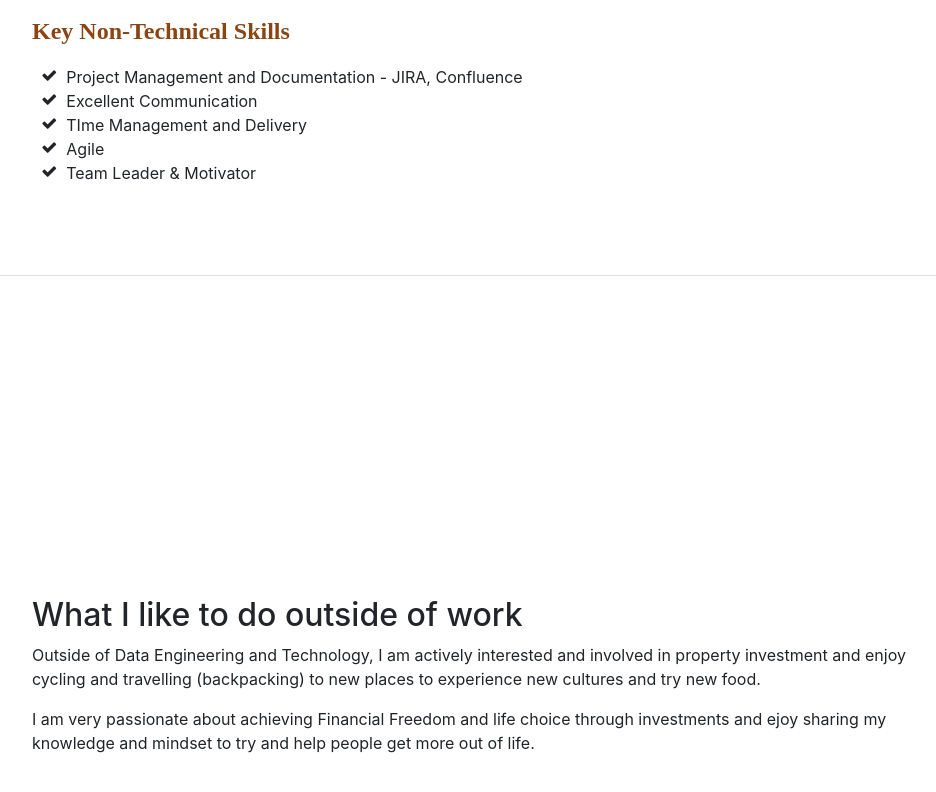
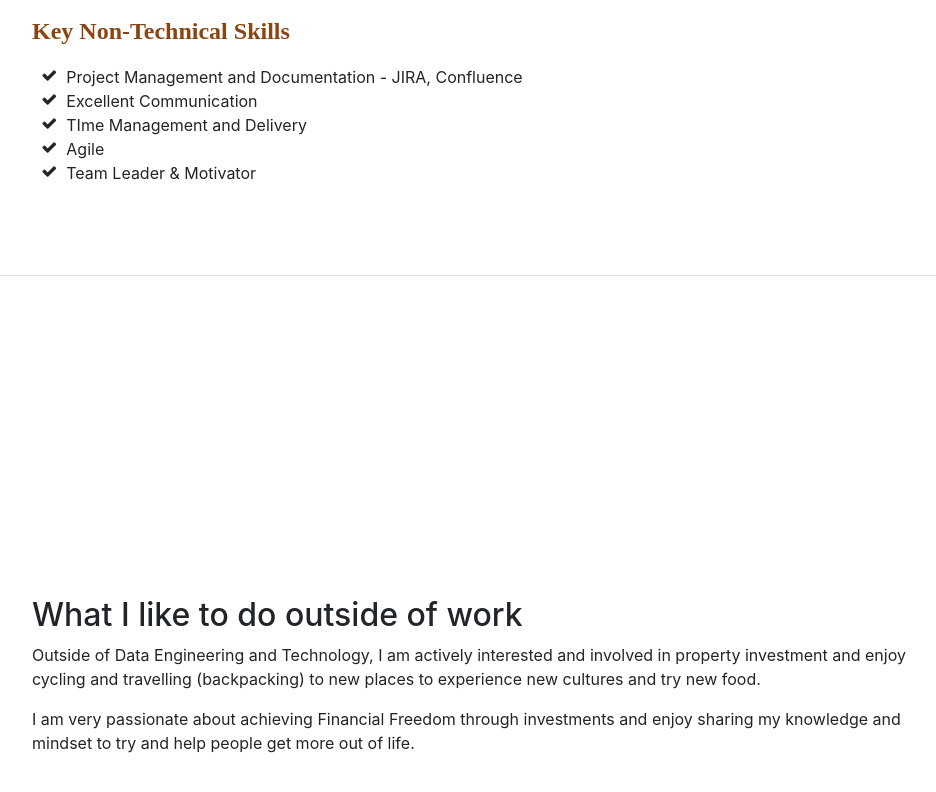
Before and after one commit to ericsalesdeandrade-zz/ericsalesdeandrade.github.io, a website with bundled scripts: page index.html in a window 1280 px wide. Shown: the part 5737-6529 px from the top of the page, without its empty margins (288-1224 px from the left). Built offline with nearby package versions, Linux system fonts and the light colour scheme; a web font is replaced by a local one.

Commit message:
Changes in Index

```diff
--- a/index.html
+++ b/index.html
@@ -416,7 +416,7 @@
         <div class="my-auto">
           <h2 >What I like to do outside of work</h2>
           <p> Outside of Data Engineering and Technology, I am actively interested and involved in property investment and enjoy cycling and travelling (backpacking) to new places to experience  new cultures and try new food.</p>
-          <p class="mb-0">I am very passionate about achieving Financial Freedom and life choice through  investments and ejoy sharing my knowledge and mindset to try and help people get more out of life.</p>
+          <p class="mb-0">I am very passionate about achieving Financial Freedom through investments and enjoy sharing my knowledge and mindset to try and help people get more out of life.</p>
         </div>
       </section>
 
```
